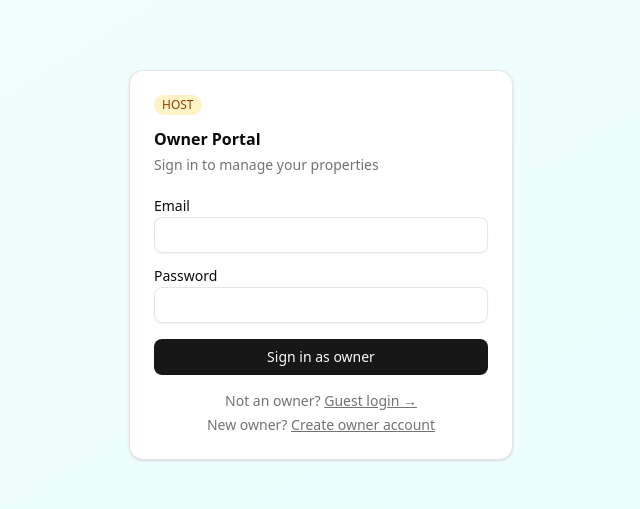
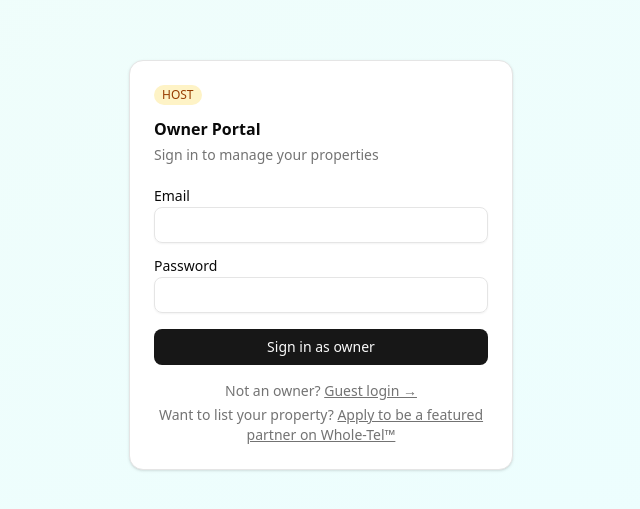
Before and after one commit to adamblackman/whole-tel, a Next.js app: page /owner/login in a window 1280 px wide. Shown: the part 135-644 px from the top of the page, without its empty margins (319-959 px from the left). Built offline with nearby package versions, Linux system fonts and the light colour scheme.

Commit message:
feat(14-02): replace owner signup link with apply link on owner login page
- Replace 'New owner? Create owner account' with 'Apply to be a featured partner on Whole-Tel(TM)'
- Link now points to /apply instead of /owner/signup
- No remaining references to /owner/signup in application source code

```diff
--- a/src/app/(auth)/owner/login/page.tsx
+++ b/src/app/(auth)/owner/login/page.tsx
@@ -86,9 +86,9 @@ export default function OwnerLoginPage({
           </a>
         </p>
         <p className="text-sm text-center text-muted-foreground mt-1">
-          New owner?{' '}
-          <a href="/owner/signup" className="underline">
-            Create owner account
+          Want to list your property?{' '}
+          <a href="/apply" className="underline">
+            Apply to be a featured partner on Whole-Tel&trade;
           </a>
         </p>
       </CardContent>
```
